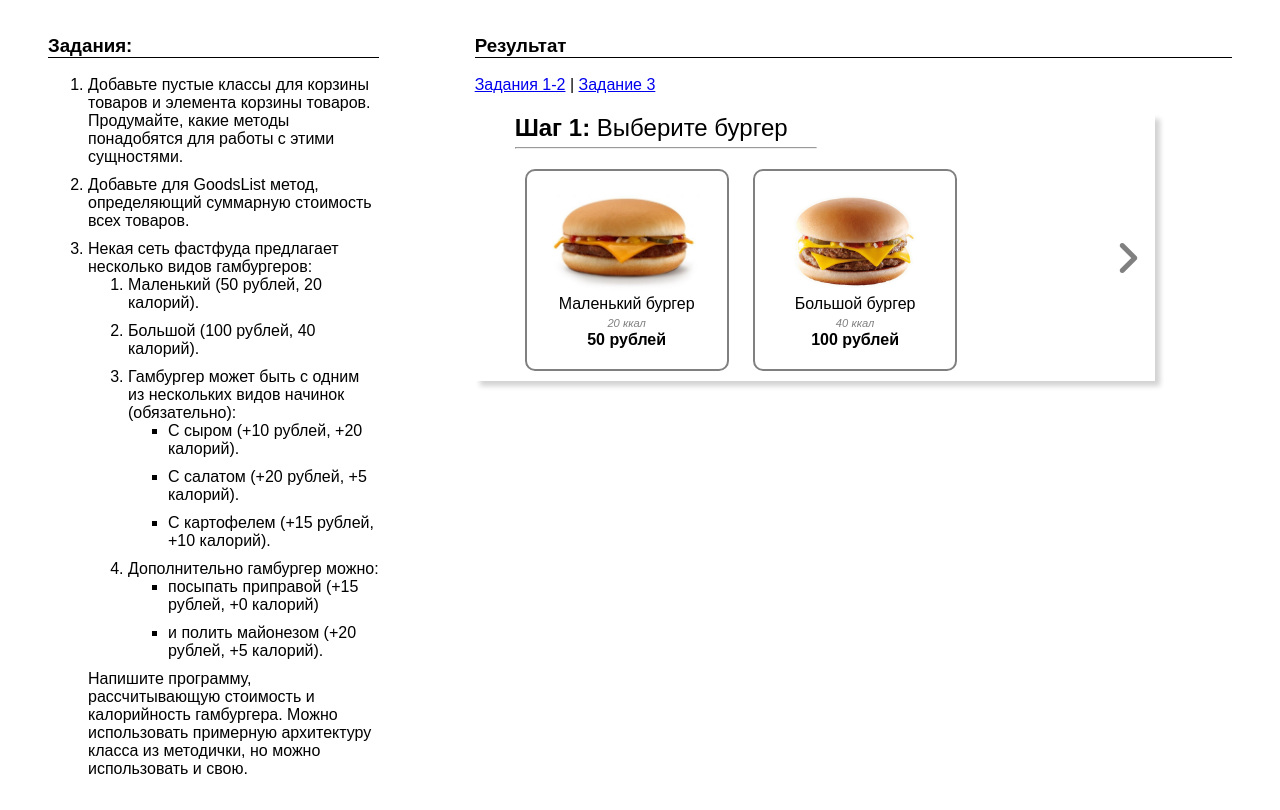
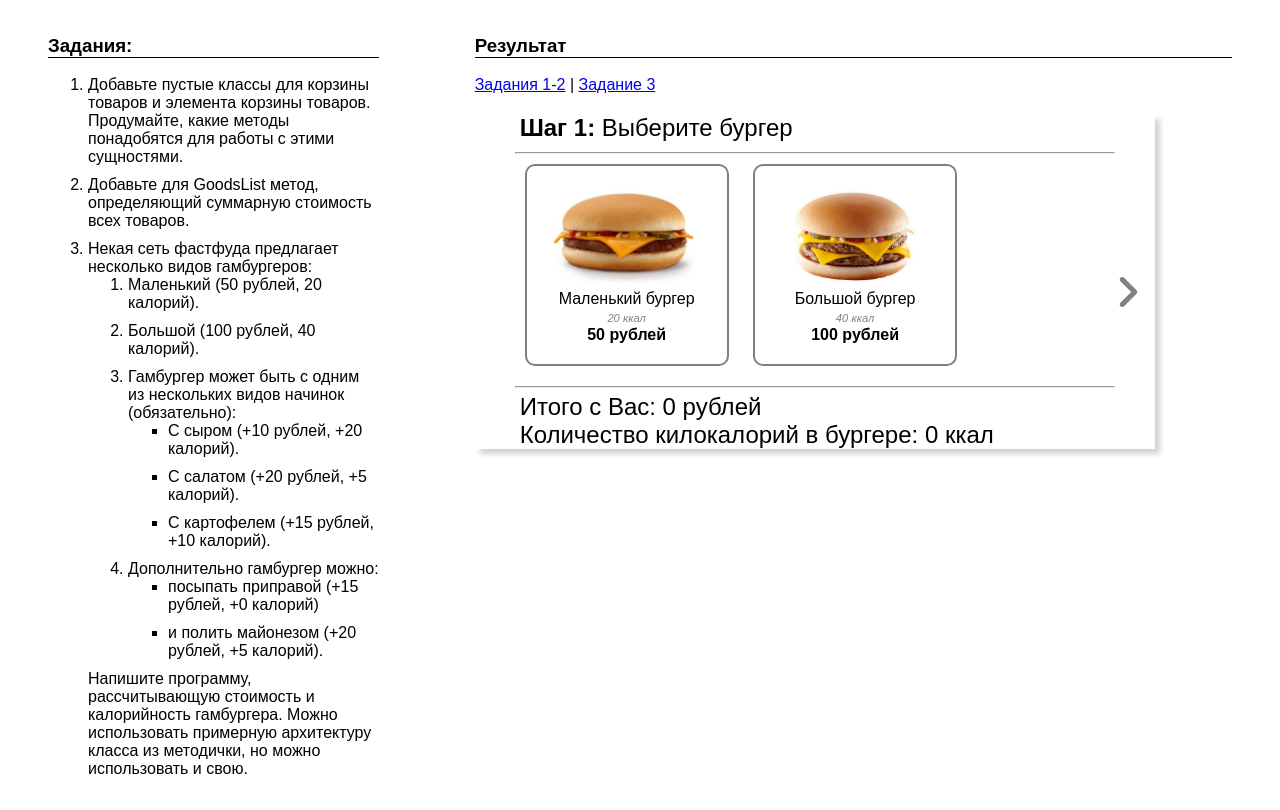
Before and after one commit to antanol/gb-js2-hw2, a website built with webpack: page dist/index.html in a window 1280 px wide. Built offline with Linux system fonts and the light colour scheme.

Commit message:
добавила 'ИТОГО' внизу экрана (без скрипта пока)

```diff
--- a/style/main.scss
+++ b/style/main.scss
@@ -168,6 +168,7 @@ body{
 
 .hamburger-constructor {
     width: 600px;
+    margin-top: 20px;
     padding: 0 40px;
     box-shadow: 5px 5px 5px lightgrey;
 
@@ -200,17 +201,21 @@ body{
     }
 
     h2{
-        margin-bottom: 5px;
-
+        margin: 5px;
         font-weight: 400;
     }
 
     hr{
-        width: 300px;
+        margin: 10px 0 0 0;
+    }
+}
+
+section{
+    hr{
         margin: 0 0 10px 0;
     }
 
-    .hidden-screen{
+    &.hidden-screen{
         display: none;
     }
 
```
Also changed, not shown: dist/bundle.js, dist/index.html.
